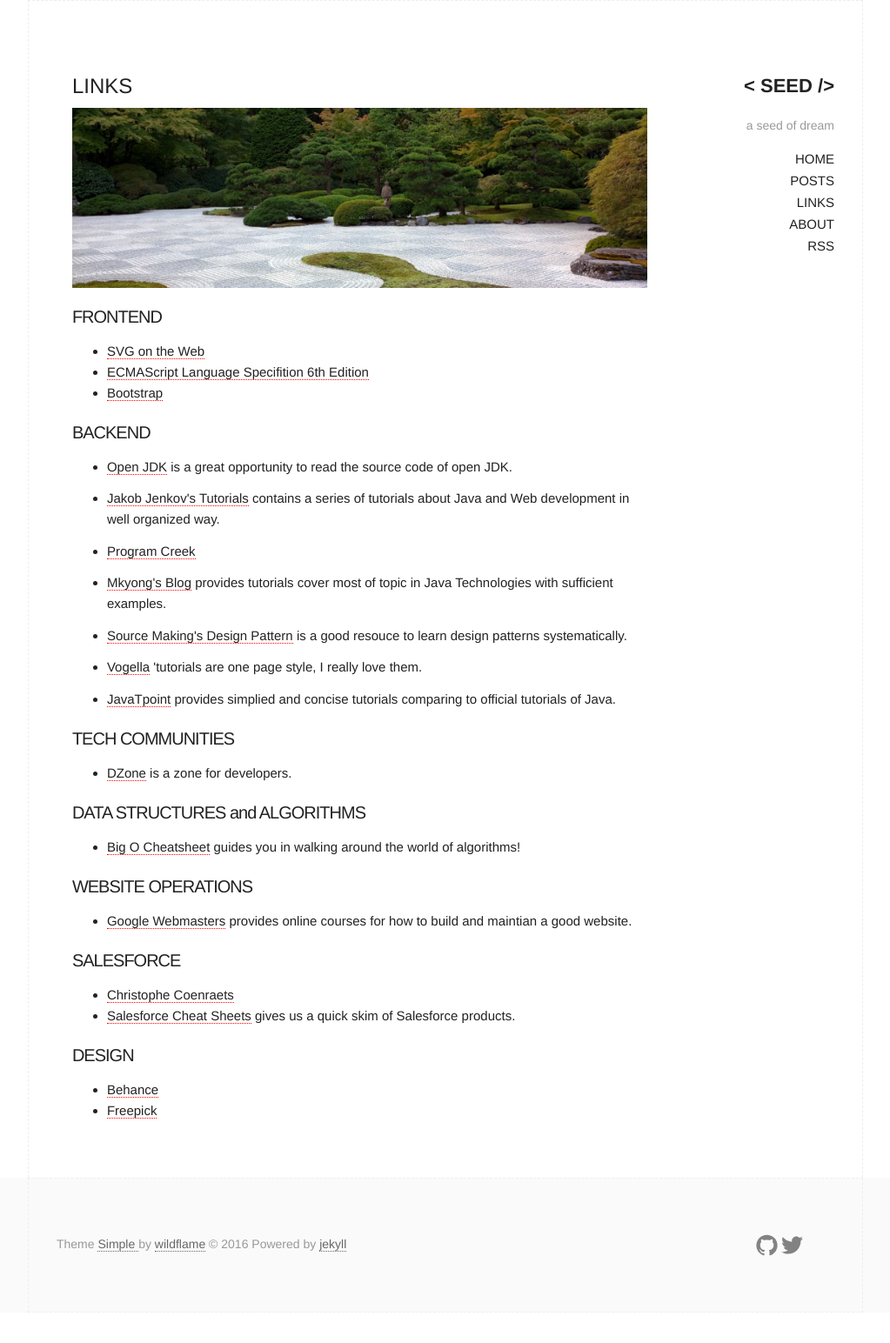
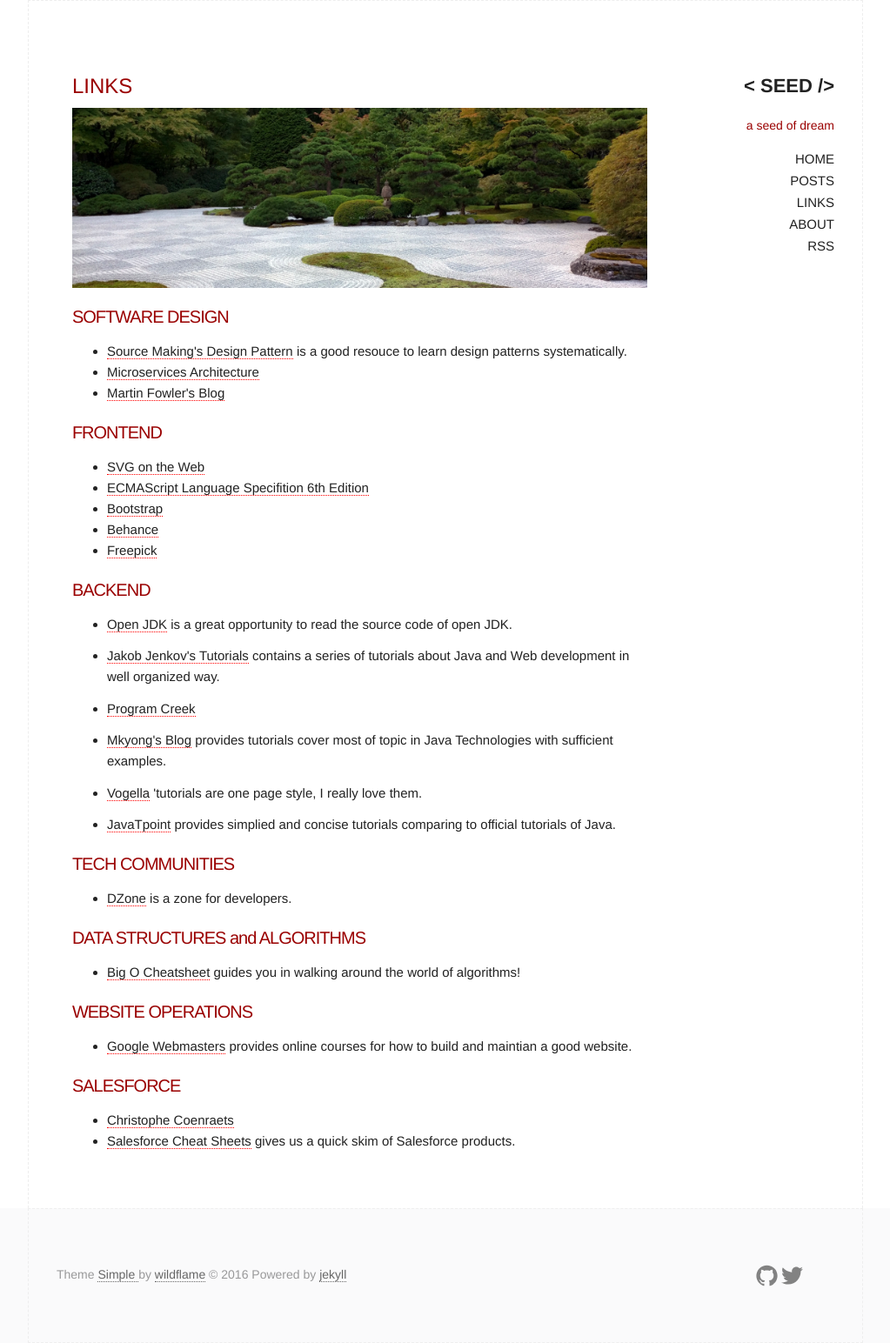
Before and after one commit to Tonyxu82/tonyxu82.github.io, a Jekyll site: the page built from links.md, in a window 1280 px wide. Shown: the whole page at 87% size, without its empty margins (128-1151 px from the left). Built offline with Jekyll 4.4.1, drawn with Linux system fonts in a browser that asks for light colours; before the commit the page ends 1509 px from its top, so only the background shows below that.

Commit message:
update links

```diff
--- a/_sass/_base.scss
+++ b/_sass/_base.scss
@@ -240,6 +240,7 @@
     margin-top: 2rem;
     margin-bottom: 1rem;
     font-weight: 400;
+    color: #9A0000;
 }
 
 h1 {
--- a/links.md
+++ b/links.md
@@ -6,11 +6,20 @@
 ---
 ![Japanese Garden]({{ site.baseurl }}\img\jpgarden.png)
 
+### SOFTWARE DESIGN
+
+- [Source Making\'s Design Pattern](https://sourcemaking.com/design_patterns)
+is a good resouce to learn design patterns systematically.
+- [Microservices Architecture](http://microservices.io/index.html)
+- [Martin Fowler\'s Blog](http://martinfowler.com/design.html)
+
 ### FRONTEND
 
 - [SVG on the Web](https://svgontheweb.com/)
 - [ECMAScript Language Specifition 6th Edition](http://www.ecma-international.org/ecma-262/6.0/)
 - [Bootstrap](http://getbootstrap.com/)
+- [Behance](https://www.behance.net/)
+- [Freepick](http://www.freepik.com/)
 
 ### BACKEND
 - [Open JDK](http://grepcode.com/project/repository.grepcode.com/java/root/jdk/openjdk/)
```
Also changed, not shown: other parts of links.md (+0 -7 lines), _posts/2016-11-18-Code-Reading-java.lang.String.md (added, +28 -0 lines), 1 other file.
